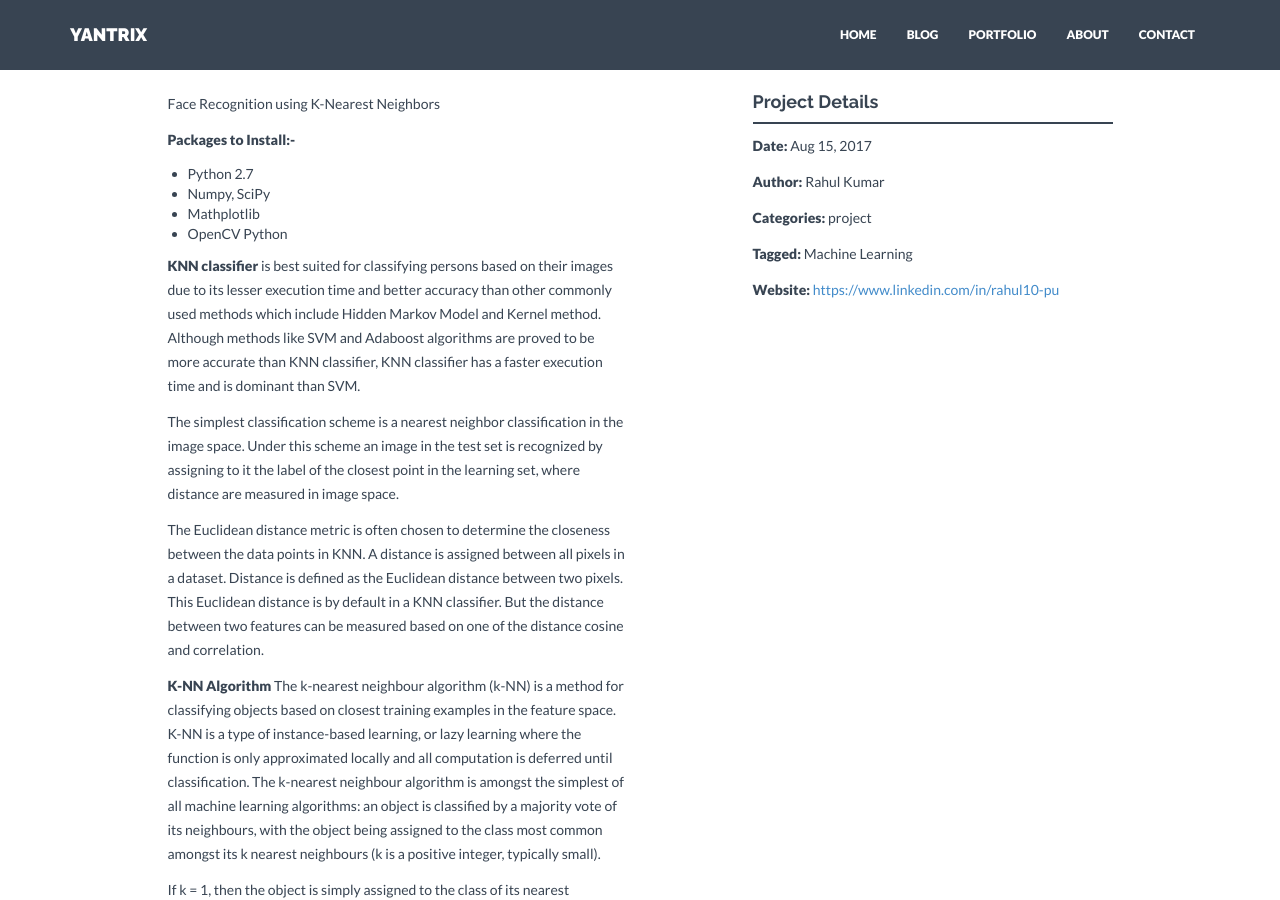
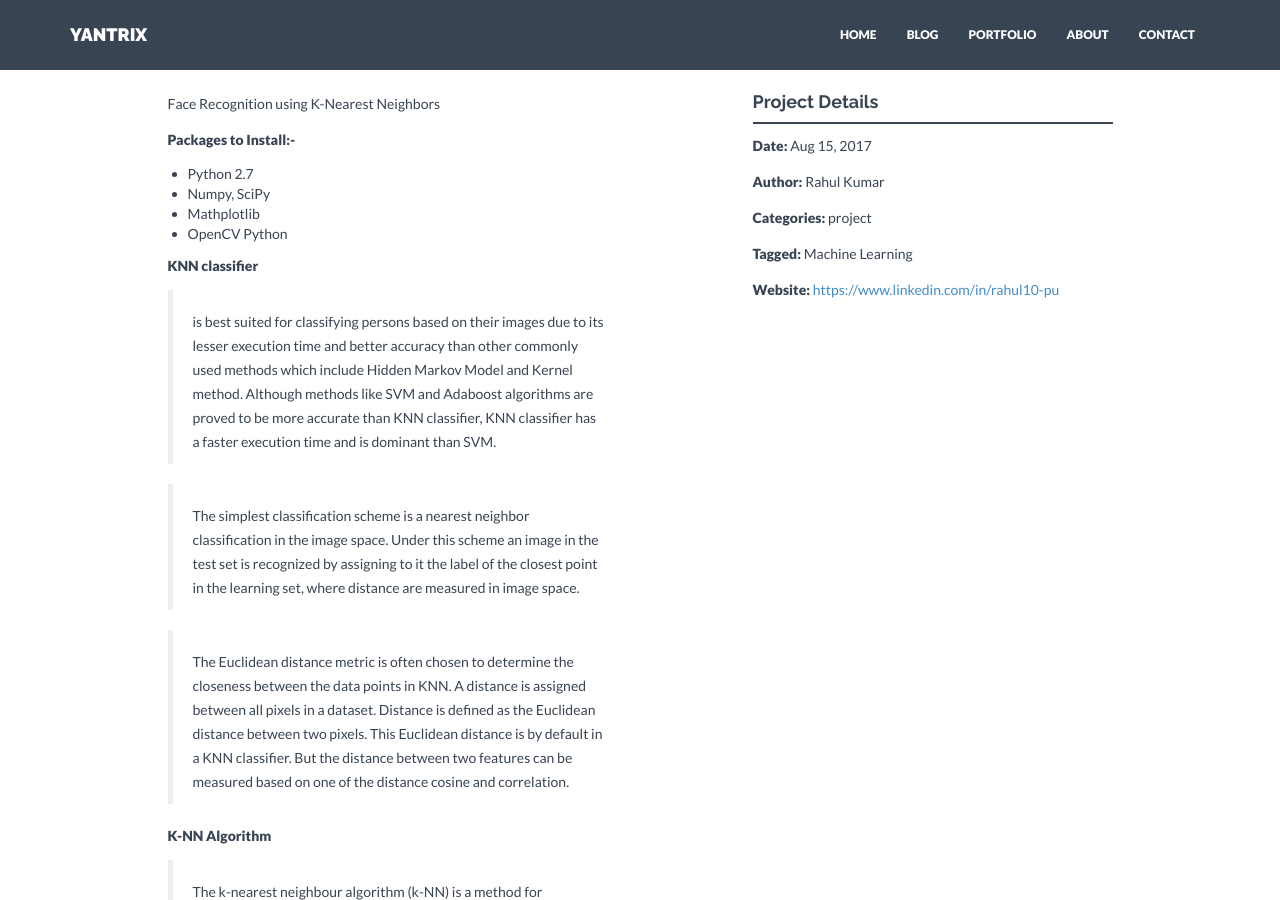
Before and after one commit to 17TarunGupta/pussgrc.github.io, a Jekyll site: the page built from _projects/2014-04-25-face-recognition-using-k--nearest-neighbors.markdown, in a window 1280 px wide and 900 px high, scrolled down 774 px. Built offline with Jekyll 4.4.1, drawn with Linux system fonts in a browser that asks for light colours; nearby versions of some CDN libraries.

```diff
--- a/_projects/2014-04-25-face-recognition-using-k--nearest-neighbors.markdown
+++ b/_projects/2014-04-25-face-recognition-using-k--nearest-neighbors.markdown
@@ -22,22 +22,24 @@ Face Recognition using K-Nearest Neighbors
 * Mathplotlib
 * OpenCV Python
 
-**KNN classifier** is best suited for classifying persons based on their images due to its lesser execution time and better accuracy than other commonly used methods which include Hidden Markov Model and Kernel method. Although methods like SVM and Adaboost algorithms are proved to be more accurate than KNN classifier, KNN classifier has a faster execution time and is dominant than SVM.
+**KNN classifier**
 
-The simplest classification scheme is a nearest neighbor classification in the image space. Under this scheme an image in the test set is recognized by assigning to it the label of the closest point in the learning set, where distance are measured in image space.
+>is best suited for classifying persons based on their images due to its lesser execution time and better accuracy than other commonly used methods which include Hidden Markov Model and Kernel method. Although methods like SVM and Adaboost algorithms are proved to be more accurate than KNN classifier, KNN classifier has a faster execution time and is dominant than SVM.
 
-The Euclidean distance metric is often chosen to determine the closeness between the data points in KNN. A distance is assigned between all pixels in a dataset. Distance is defined as the Euclidean distance between two pixels. This Euclidean distance is by default in a KNN classifier. But the distance between two features can be measured based on one of the distance cosine and correlation.
+>The simplest classification scheme is a nearest neighbor classification in the image space. Under this scheme an image in the test set is recognized by assigning to it the label of the closest point in the learning set, where distance are measured in image space.
+
+>The Euclidean distance metric is often chosen to determine the closeness between the data points in KNN. A distance is assigned between all pixels in a dataset. Distance is defined as the Euclidean distance between two pixels. This Euclidean distance is by default in a KNN classifier. But the distance between two features can be measured based on one of the distance cosine and correlation.
 
 **K-NN Algorithm**
-The k-nearest neighbour algorithm (k-NN) is a method for classifying objects based on closest training examples in the feature space. K-NN is a type of instance-based learning, or lazy learning where the function is only approximated locally and all computation is deferred until classification.
+>The k-nearest neighbour algorithm (k-NN) is a method for classifying objects based on closest training examples in the feature space. K-NN is a type of instance-based learning, or lazy learning where the function is only approximated locally and all computation is deferred until classification.
 The k-nearest neighbour algorithm is amongst the simplest of all machine learning algorithms: an object is classified by a majority vote of its neighbours, with the object being assigned to the class most common amongst its k nearest neighbours (k is a positive integer, typically small).
 
-If k = 1, then the object is simply assigned to the class of its nearest neighbour.
+>If k = 1, then the object is simply assigned to the class of its nearest neighbour.
 
- --1. Each data pixel value within the data set has a class label in the set, Class = {c1,...,cn}.
+> --1. Each data pixel value within the data set has a class label in the set, Class = {c1,...,cn}.
 
- --2. The data points', k-closest neighbors (k being the  number of neighbors) are then found by analyzing the distance matrix.
+> --2. The data points', k-closest neighbors (k being the  number of neighbors) are then found by analyzing the distance matrix.
 
-  --3. The k-closest data points are then analyzed to determine which class label is the most common among the set.
+>  --3. The k-closest data points are then analyzed to determine which class label is the most common among the set.
 
-  --4. The most common class label is then assigned to the data point being analyzed.
+>  --4. The most common class label is then assigned to the data point being analyzed.
```
